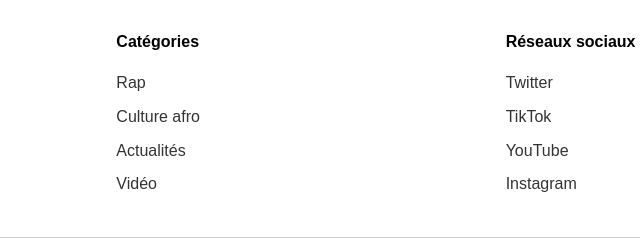
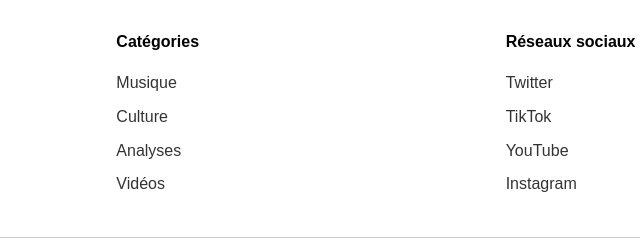
Before and after one commit to Nkeurwi/Blackultur, a plain HTML site: page Blackultur/index.html in a window 1280 px wide. Shown: the part 2279-2526 px from the top of the page, 345-985 px from the left. Drawn offline with Linux system fonts and the light colour scheme.

Commit message:
Update index.html

```diff
--- a/Blackultur/index.html
+++ b/Blackultur/index.html
@@ -161,10 +161,10 @@
             </div>
             <div class="footer-section">
                 <h4>Catégories</h4>
-                <a href="rap.html">Rap</a>
-                <a href="culture.html">Culture afro</a>
-                <a href="analyse.html">Actualités</a>
-                <a href="vidéo.html">Vidéo</a>
+                <a href="rap.html">Musique</a>
+                <a href="culture.html">Culture</a>
+                <a href="analyse.html">Analyses</a>
+                <a href="vidéo.html">Vidéos</a>
             </div>
             <div class="footer-section">
                 <h4>Réseaux sociaux</h4>
```
